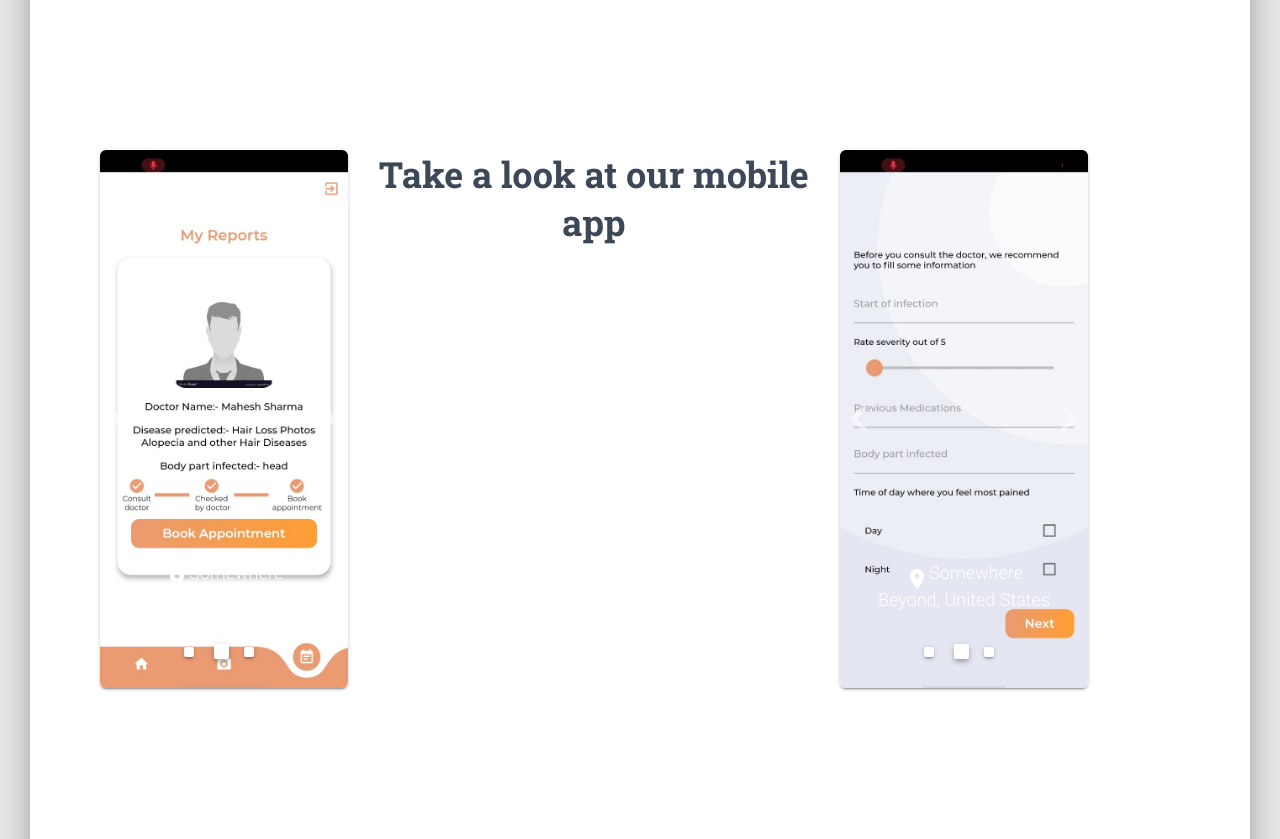
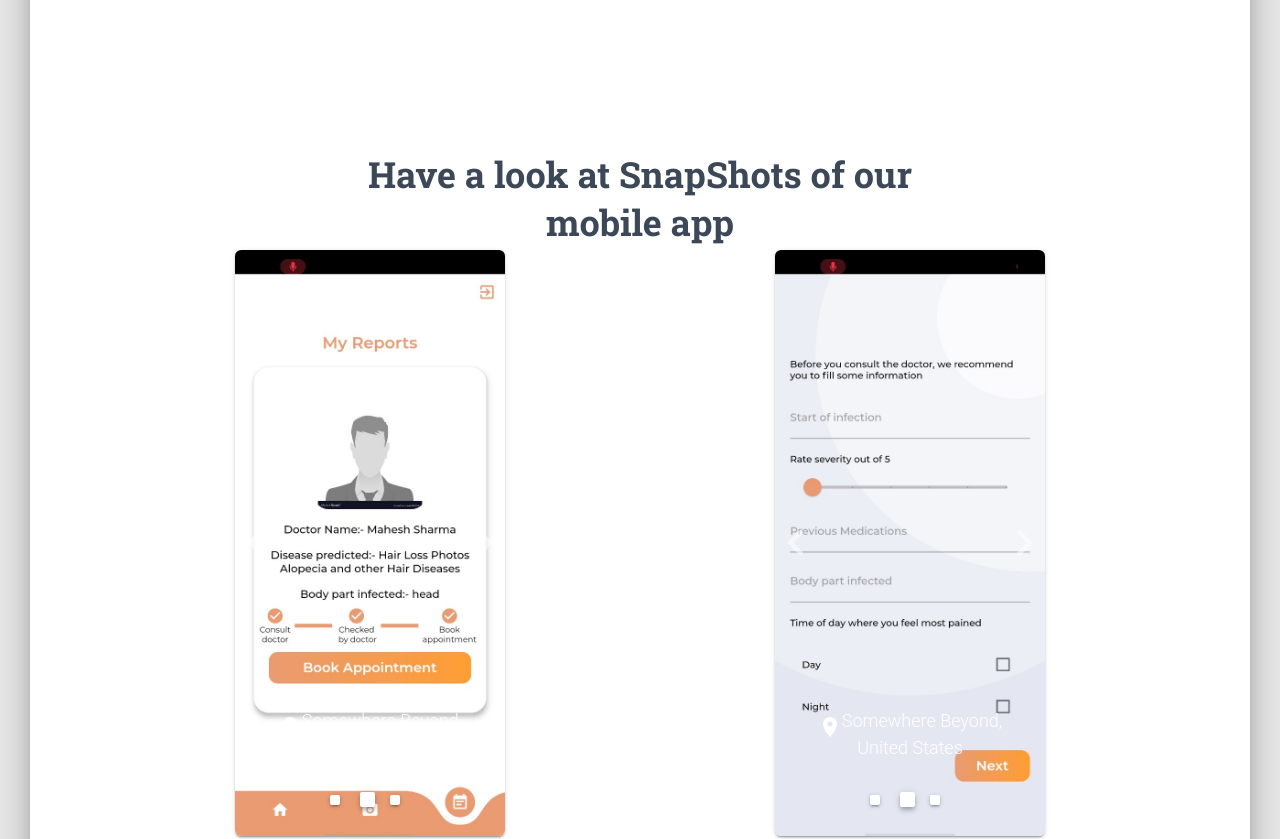
Before and after one commit to tejasdahad/Dermosolutions, a React (Create React App) app: page / in a window 1280 px wide. Shown: the part 1280-2119 px from the top of the page. Built offline with nearby package versions, Linux system fonts and the light colour scheme; no server answers.

Commit message:
font changes and minor bug fixes

```diff
--- a/public/index.html
+++ b/public/index.html
@@ -22,7 +22,7 @@
     <link
       rel="stylesheet"
       type="text/css"
-      href="https://fonts.googleapis.com/css?family=Roboto:300,400,500,700|Roboto+Slab:400,700|Material+Icons"
+      href="https://fonts.googleapis.com/css?family=Quicksand:300,400,500,700|Roboto+Slab:400,700|Material+Icons"
     />
     <link
       href="https://use.fontawesome.com/releases/v5.0.10/css/all.css"
--- a/src/components/Header/HeaderLinks.js
+++ b/src/components/Header/HeaderLinks.js
@@ -27,7 +27,7 @@ export default function HeaderLinks(props) {
     <List className={classes.list}>
       <ListItem className={classes.listItem}>
         <Button
-          href="https://www.creative-tim.com/product/material-kit-react?ref=mkr-navbar"
+          href="/sign-up"
           color="transparent"
           target="_blank"
           className={classes.navLink}
@@ -37,7 +37,7 @@ export default function HeaderLinks(props) {
       </ListItem>
       <ListItem className={classes.listItem}>
         <Button
-          href="https://www.creative-tim.com/product/material-kit-react?ref=mkr-navbar"
+          href="/login"
           color="transparent"
           target="_blank"
           className={classes.navLink}
--- a/src/views/LandingPage/Sections/CarouselSection.js
+++ b/src/views/LandingPage/Sections/CarouselSection.js
@@ -22,6 +22,7 @@ import ss5 from "assets/img/ss5.jpeg";
 import ss6 from "assets/img/ss6.jpeg";
 import styles from "assets/jss/material-kit-react/views/componentsSections/carouselStyle.js";
 import styles1 from "assets/jss/material-kit-react/views/landingPageSections/productStyle.js";
+import { Container, Grid } from "@material-ui/core";
 
 const useStyles = makeStyles(styles);
 const useStyles1 = makeStyles(styles1);
@@ -39,9 +40,13 @@ export default function SectionCarousel() {
   return (
     <div className={classes.section}>
       <div className={classes.container}>
-
-        <GridContainer>
-          <GridItem xs={12} sm={12} md={3}>
+        <Container maxWidth='sm'>
+        <div style={{height:"100px",lineHeight:"100px",textAlign:"center"}}>
+            <h2 style={{display:"inline-block", verticalAlign:"middle",lineHeight:"normal"}} className={classes1.title}>Have a look at SnapShots of our mobile app</h2>
+            </div>
+        </Container>
+        <Grid container justify='space-around'>
+          <Grid item xs={12} sm={12} md={3}>
             <Card carousel>
               <Carousel {...settings}>
                 <div>
@@ -78,13 +83,8 @@ export default function SectionCarousel() {
                 </div>
               </Carousel>
             </Card>
-          </GridItem>
-          <GridItem md={5}>
-            <div style={{height:"100px",lineHeight:"100px",textAlign:"center"}}>
-            <h2 style={{display:"inline-block", verticalAlign:"middle",lineHeight:"normal"}} className={classes1.title}>Take a look at our mobile app</h2>
-            </div>
-        </GridItem>
-          <GridItem xs={12} sm={12} md={3}>
+          </Grid>
+          <Grid item xs={12} sm={12} md={3}>
             <Card carousel>
               <Carousel {...settings}>
                 <div>
@@ -121,8 +121,8 @@ export default function SectionCarousel() {
                 </div>
               </Carousel>
             </Card>
-          </GridItem>
-        </GridContainer>
+          </Grid>
+        </Grid>
       </div>
     </div>
   );
--- a/src/views/Signup/SignupLinks.js
+++ b/src/views/Signup/SignupLinks.js
@@ -12,7 +12,7 @@ import ListItem from "@material-ui/core/ListItem";
 import Tooltip from "@material-ui/core/Tooltip";
 
 // @material-ui/icons
-import { Apps, CloudDownload, AccountCircle } from "@material-ui/icons";
+import { Apps, CloudDownload, AccountCircle, VpnKey } from "@material-ui/icons";
 
 // core components
 import CustomDropdown from "components/CustomDropdown/CustomDropdown.js";
@@ -33,7 +33,7 @@ export default function HeaderLinks(props) {
           target="_blank"
           className={classes.navLink}
         >
-          <Link style={{color:'white'}} to='/login'><AccountCircle className={classes.icons} /> Login</Link>
+          <Link style={{color:'white'}} to='/login'><VpnKey className={classes.icons} /> Login</Link>
         </Button>
       </ListItem>
     </List>
```
